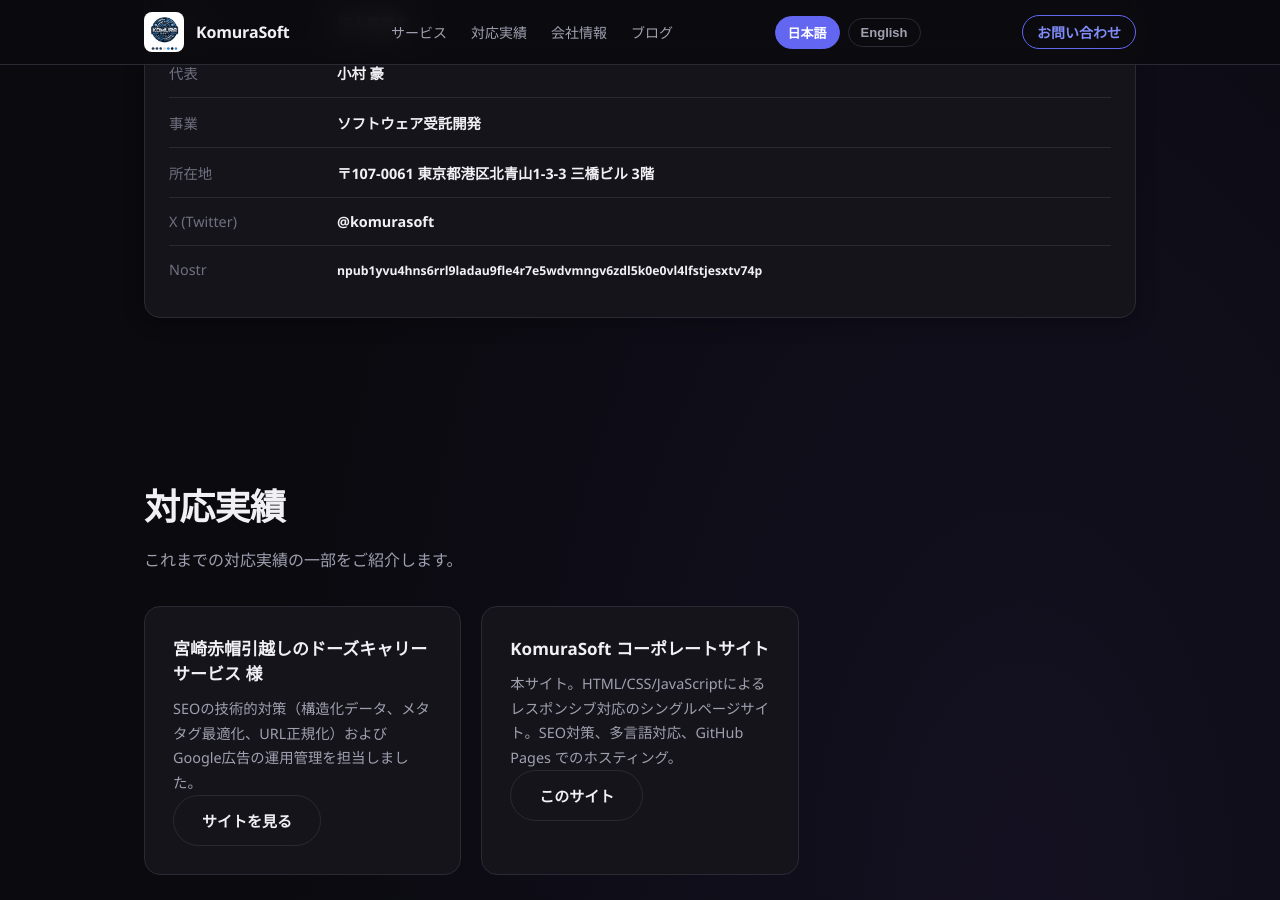
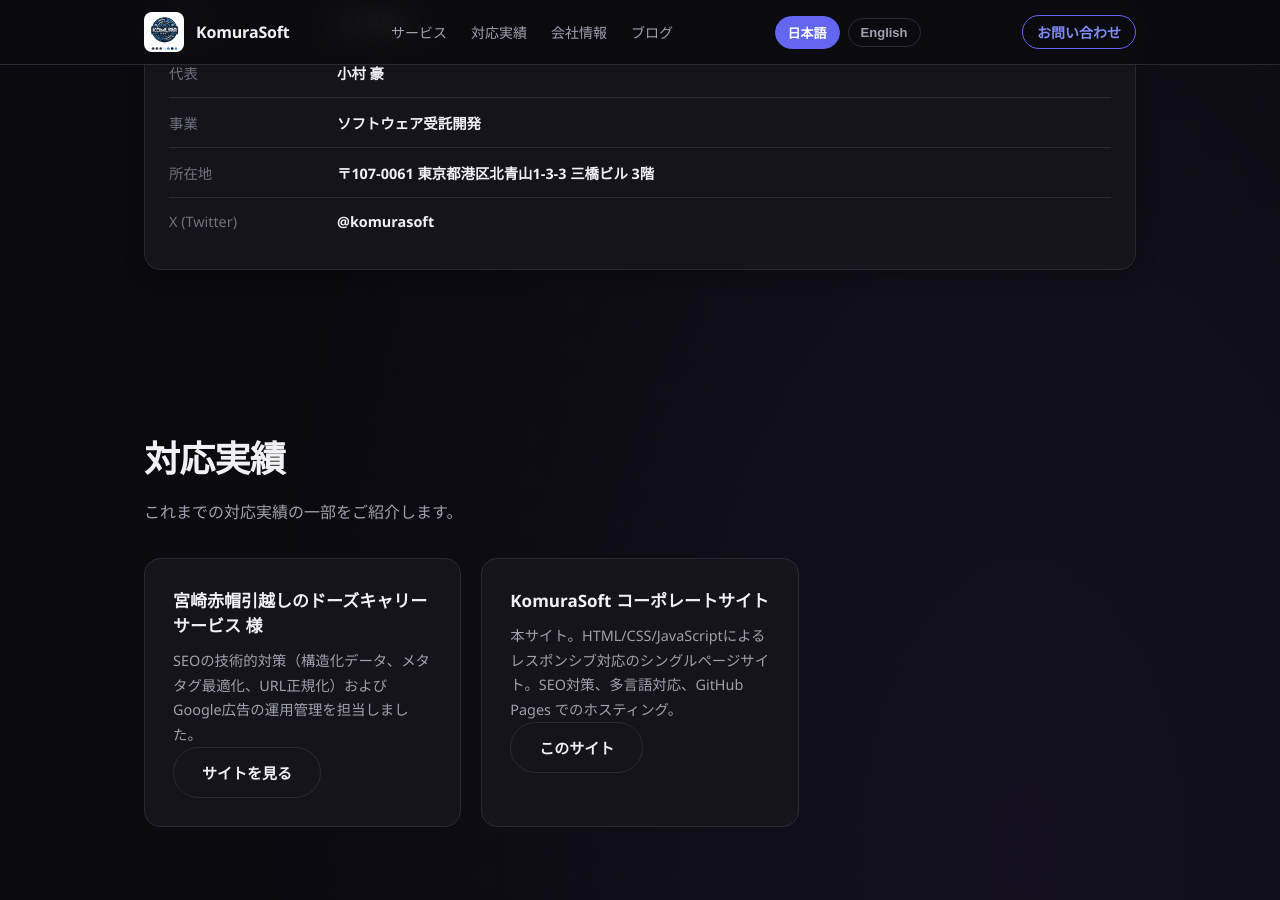
Before and after one commit to gomurin0428/KomuraSoftWeb, a Jekyll site: the page index.html, which Jekyll copies as it is, in a window 1280 px wide and 900 px high, scrolled down 1897 px. Built offline with Jekyll 4.4.1, drawn with Linux system fonts in a browser that asks for light colours.

Commit message:
remove: Nostr public key from site

```diff
--- a/index.html
+++ b/index.html
@@ -78,8 +78,7 @@
     },
     "knowsAbout": ["C#", "VB.NET", ".NET", "WPF", "Windows Forms", "C++", "Windows API", "COM", "ActiveX", "UML"],
     "sameAs": [
-      "https://x.com/komurasoft",
-      "https://njump.me/npub1yvu4hns6rrl9ladau9fle4r7e5wdvmngv6zdl5k0e0vl4lfstjesxtv74p"
+      "https://x.com/komurasoft"
     ]
   }
   </script>
@@ -227,10 +226,6 @@
               <dt class="company-dt" data-i18n="companyXLabel">X (Twitter)</dt>
               <dd class="company-dd"><a href="https://x.com/komurasoft" target="_blank" rel="noopener">@komurasoft</a></dd>
             </div>
-            <div class="company-row">
-              <dt class="company-dt" data-i18n="companyNostrLabel">Nostr</dt>
-              <dd class="company-dd"><a href="https://njump.me/npub1yvu4hns6rrl9ladau9fle4r7e5wdvmngv6zdl5k0e0vl4lfstjesxtv74p" target="_blank" rel="noopener" style="word-break: break-all; font-size: 0.85em;">npub1yvu4hns6rrl9ladau9fle4r7e5wdvmngv6zdl5k0e0vl4lfstjesxtv74p</a></dd>
-            </div>
           </dl>
         </div>
       </section>
@@ -325,7 +320,6 @@
           companyAddressLabel: '所在地',
           companyAddressValue: '〒107-0061 東京都港区北青山1-3-3 三橋ビル 3階',
           companyXLabel: 'X (Twitter)',
-          companyNostrLabel: 'Nostr',
           portfolioTitle: '対応実績',
           portfolioDescription: 'これまでの対応実績の一部をご紹介します。',
           portfolioClient1Title: '宮崎赤帽引越しのドーズキャリーサービス 様',
@@ -386,7 +380,6 @@
           companyAddressLabel: 'Address',
           companyAddressValue: '1-3-3 Kita-Aoyama, Minato-ku, Tokyo 107-0061, Japan (Mitsuhashi Bldg. 3F)',
           companyXLabel: 'X (Twitter)',
-          companyNostrLabel: 'Nostr',
           portfolioTitle: 'Case Studies',
           portfolioDescription: 'Here are some examples of our work.',
           portfolioClient1Title: 'Miyazaki Akabou Moving Service',
```
